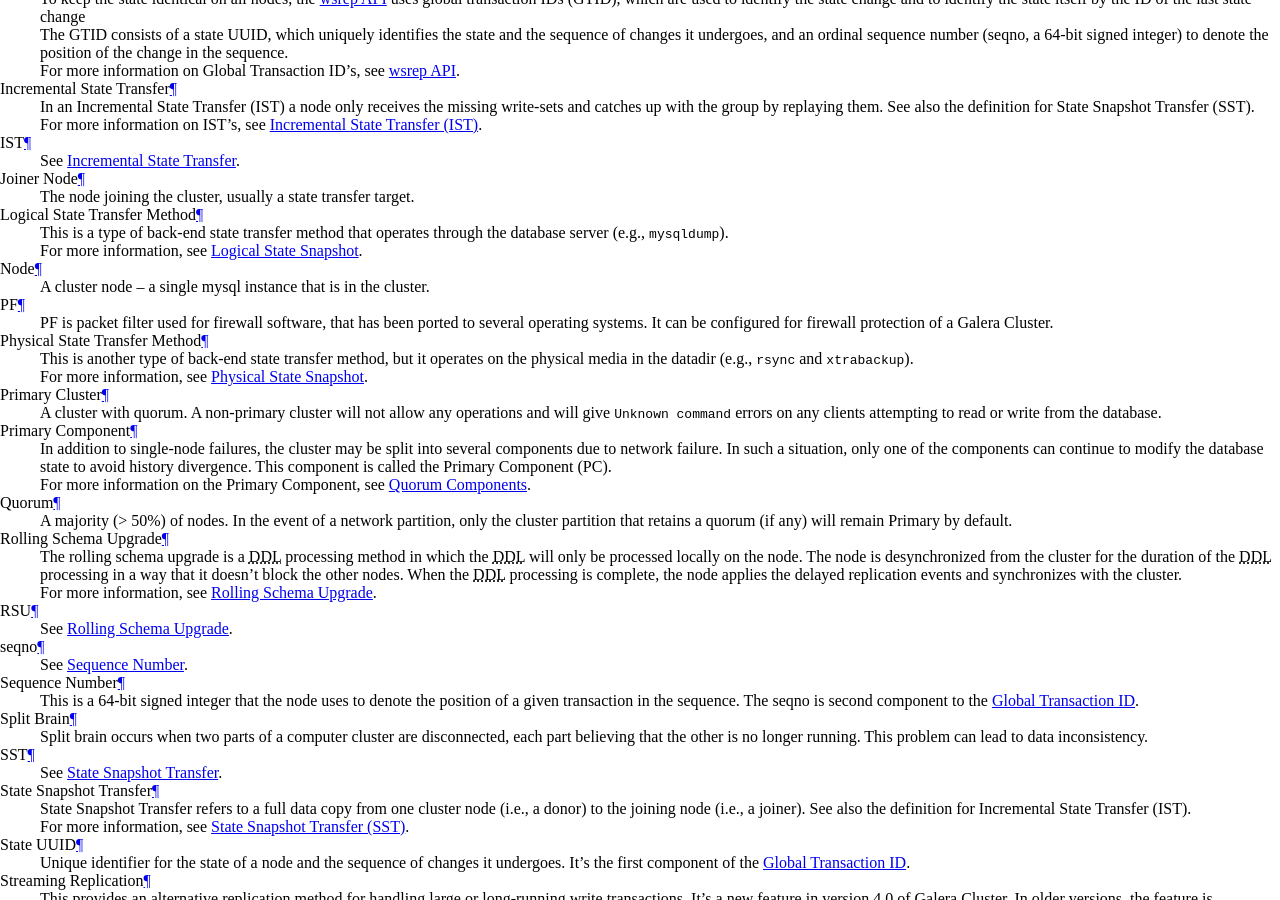
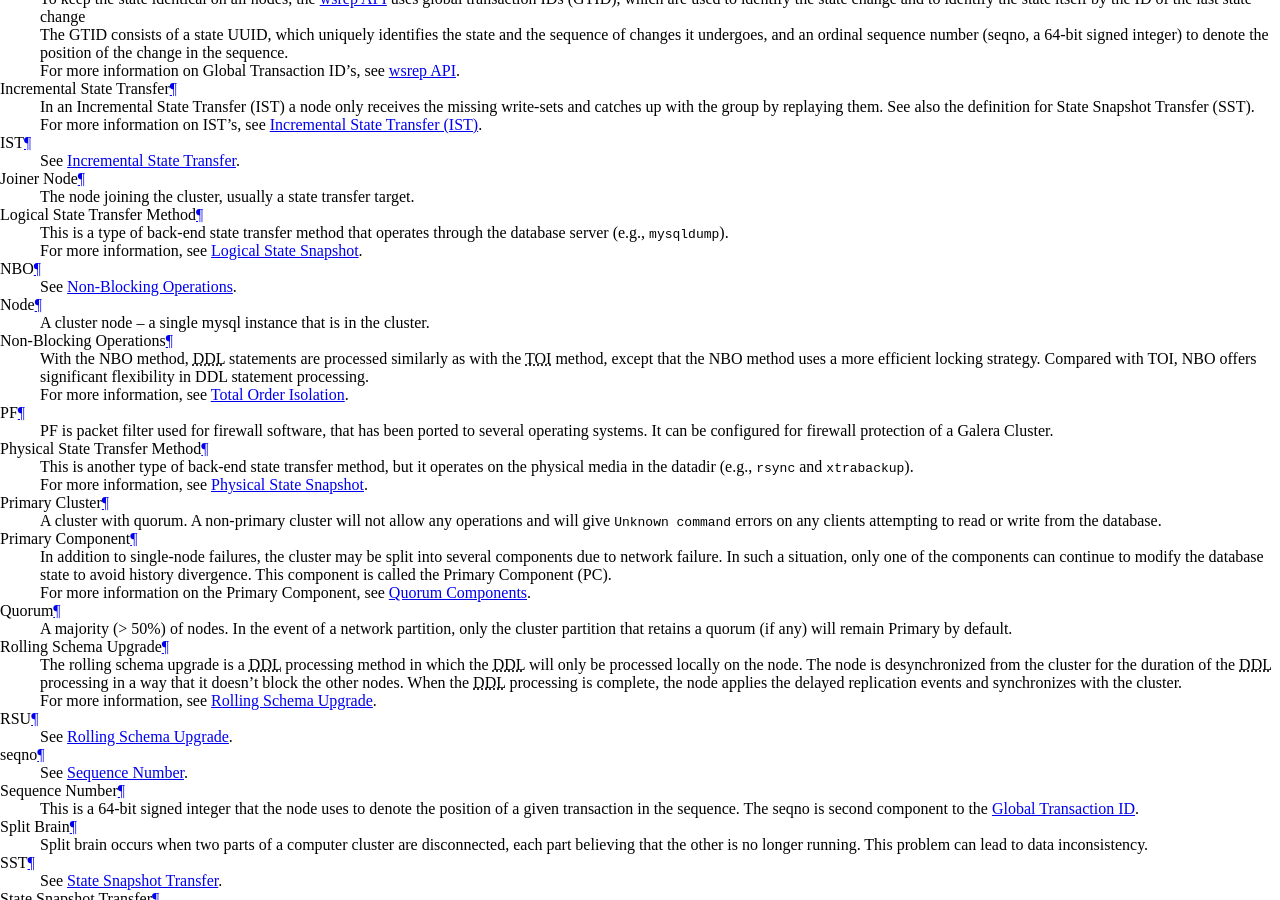
Before and after one commit to codership/documentation, a Sphinx documentation site: the page built from galeracluster/source/documentation/glossary.rst, in a window 1280 px wide and 900 px high, scrolled down 793 px. Built offline with Sphinx 7.4.7, drawn with Linux system fonts in a browser that asks for light colours; comment, search, counter and statistics services are not loaded.

Commit message:
Issue #237 NBO added

```diff
--- a/galeracluster/source/documentation/glossary.rst
+++ b/galeracluster/source/documentation/glossary.rst
@@ -93,6 +93,14 @@
 
       For more information, see :ref:`Logical State Snapshot <sst-logical>`.
 
+   Non-Blocking Operations
+      With the NBO method, :abbr:`DDL (Data Definition Language)` statements are processed similarly as with the :abbr:`TOI (Total Order Isolation)` method, except that the NBO method uses a more efficient locking strategy. Compared with TOI, NBO offers significant flexibility in DDL statement processing.
+
+      For more information, see :ref:`Total Order Isolation <toi>`.
+
+   NBO
+      See :term:`Non-Blocking Operations`.
+
    PF
       PF is packet filter used for firewall software, that has been ported to several operating systems. It can be configured for firewall protection of a Galera Cluster.
 
--- a/galeracluster/source/documentation/mysql-wsrep-options.rst
+++ b/galeracluster/source/documentation/mysql-wsrep-options.rst
@@ -1141,7 +1141,7 @@ Defines the Online Schema Upgrade method the node uses to replicate :abbr:`DDL (
    "Dynamic Variable", "Yes"
    "Permitted Values", "Enumeration"
    "Default Value", "``TOI``"
-   "Valid Values", "``TOI``, ``RSU``"
+   "Valid Values", "``TOI``, ``RSU``", ``NBO``"
    "Initial Version", "MySQL-wsrep: 5.5.17-22.3, MariaDB: 5.5.21"
 
 DDL statements are non-transactional and as such don't replicate through write-sets.  There are two methods available that determine how the node handles replicating these statements:
@@ -1149,6 +1149,8 @@ DDL statements are non-transactional and as such don't replicate through write-s
 - ``TOI``  In the :term:`Total Order Isolation` method, the cluster runs the DDL statement on all nodes in the same total order sequence, blocking other transactions from committing while the DDL is in progress.
 
 - ``RSU`` In the :term:`Rolling Schema Upgrade` method, the node runs the DDL statements locally, thus blocking only the one node where the statement was made.  While processing the DDL statement, the node is not replicating and may be unable to process replication events due to a table lock.  Once the DDL operation is complete, the node catches up and syncs with the cluster to become fully operational again.  The DDL statement or its effects are not replicated; the user is responsible for manually executing this statement on each node in the cluster.
+
+- ``NBO`` In the :term:`Non-Blocking Operations` method, the cluster runs the DDL statement on all nodes in the same total order sequence, blocking other transactions from committing while the DDL is in progress. In comparison with TOI, the NBO method has more efficient locking for several operations, as the NBO method issues metadata locks on all nodes at the start of the DDL operation, to ensure consistency. This prevents the TOI issue of long-running DDL statements, which block cluster updates.
 
 For more information on DDL statements and OSU methods, see :doc:`schema-upgrades`.
 
```
Also changed, not shown: other parts of galeracluster/source/documentation/mysql-wsrep-options.rst (+1 -1 lines), galeracluster/source/documentation/schema-upgrades.rst (+53 -1 lines).
